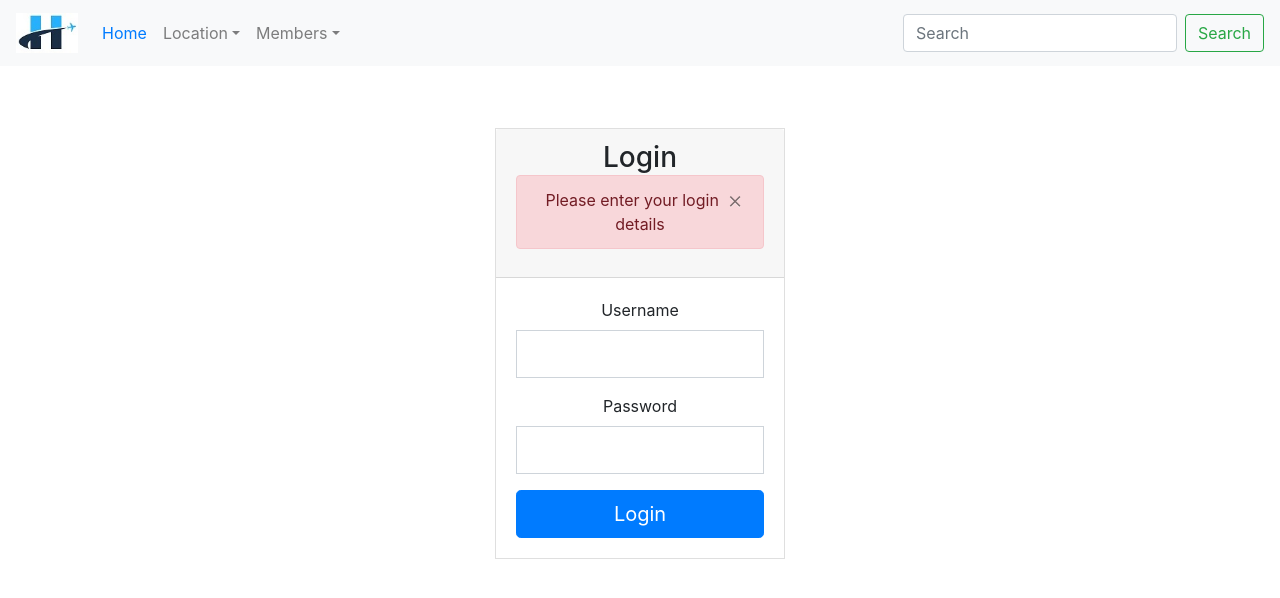
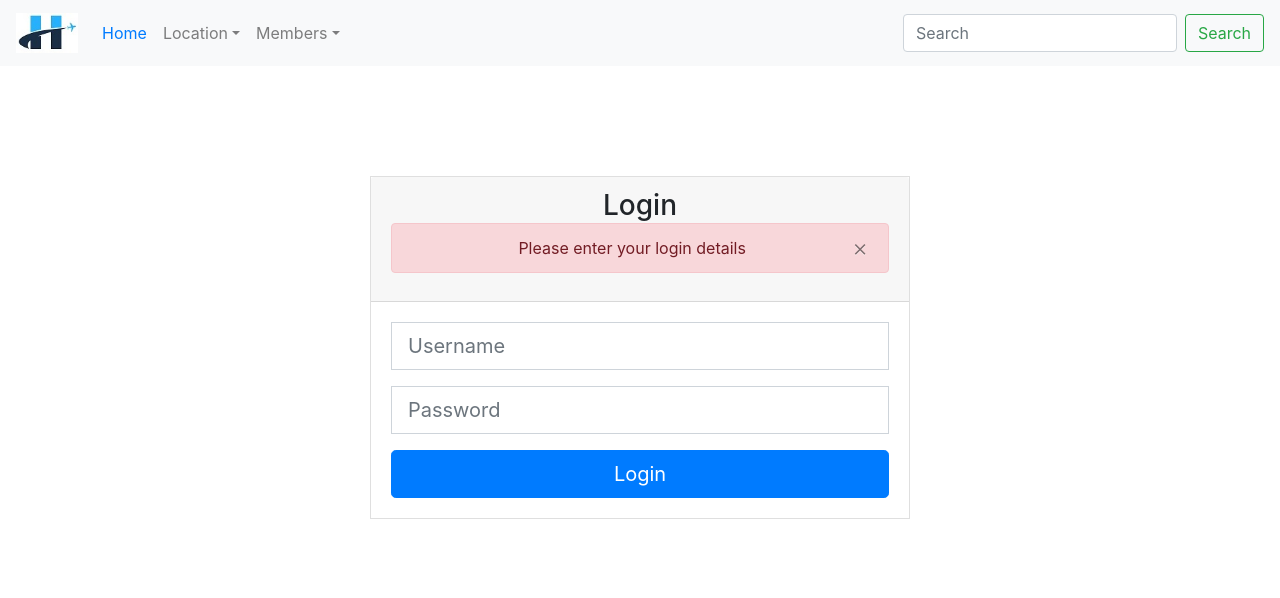
Before and after one commit to henrychia12/Hot-spot-searcher, a React (Create React App) app: page /login in a window 1280 px wide. Shown: the top 598 px of the page. Built offline with nearby package versions, Linux system fonts and the light colour scheme.

Commit message:
updated register component and made deleteaccount componenent

```diff
--- a/package.json
+++ b/package.json
@@ -5,6 +5,7 @@
   "dependencies": {
     "@material-ui/core": "^3.9.0",
     "@material-ui/icons": "^3.0.2",
+    "axios": "^0.18.0",
     "bootstrap": "^4.2.1",
     "jquery": "^3.3.1",
     "popper.js": "^1.14.6",
--- a/src/App.js
+++ b/src/App.js
@@ -7,6 +7,7 @@ import Register from './Components/Register';
 import LogIn from './Components/LogIn';
 import Asia from './Components/Asia';
 import Turkey from './Components/Turkey';
+import DeleteAccount from './Components/DeleteAccount';
 
 class App extends Component {
   render() {
@@ -18,6 +19,7 @@ class App extends Component {
           <Route path='/home' component={Home} />
           <Route path='/register' component={Register} />
           <Route path='/login' component={LogIn} />
+          <Route path='/deleteaccount' component={DeleteAccount} />
           <Route path='/asia' component={Asia} />
           <Route path='/turkey' component={Turkey} />
 
--- a/src/Components/Asia.js
+++ b/src/Components/Asia.js
@@ -1,8 +1,9 @@
-import React from 'react';
+import React, { Component } from 'react';
 import logo from '../asia-image.jpg';
 import { Link, NavLink } from 'react-router-dom';
 
-const Asia = () => {
+class Asia extends Component {
+    render(){
     return (
         <div className="container">
             <header className="App-header">
@@ -31,5 +32,6 @@ const Asia = () => {
         </div>
     )
 }
+}
 
 export default Asia;
--- /dev/null
+++ b/src/Components/DeleteAccount.js
@@ -0,0 +1,11 @@
+import React, { Component } from 'react';
+
+class DeleteAccount extends Component {
+    render() {
+        return (
+            <div>hello</div>
+        )
+    }
+}
+
+export default DeleteAccount;
--- a/src/Components/Home.js
+++ b/src/Components/Home.js
@@ -1,7 +1,8 @@
-import React from 'react';
+import React, { Component } from 'react';
 import logo from '../city.jpg';
 
-const Home = () => {
+class Home extends Component {
+    render(){
     return (
         <div className="container">
             <header className="App-header">
@@ -16,5 +17,6 @@ const Home = () => {
         </div>
     )
 }
+}
 
 export default Home;
--- a/src/Components/LogIn.js
+++ b/src/Components/LogIn.js
@@ -1,8 +1,33 @@
-import React from 'react'
+import React, { Component } from 'react';
 
-const LogIn = () => {
+class LogIn extends Component {
+    constructor(props) {
+        super(props);
+
+        this.state = {
+            username: null,
+            password: null
+        }
+    }
+
+    validateForm() {
+        return this.state.username.length > 0 && this.state.password.length > 0;
+    }
+
+    handleChange = event => {
+        this.setState({
+            [event.target.id]: event.target.value
+        });
+    }
+
+    handleSubmit = event => {
+        event.preventDefault();
+    }
+
+
+    render() {
         return (
-        <div class="col-md-6 mx-auto">
+            <div class="container py-5">
                 <div class="row">
                     <div class="col-md-12">
                         <h2 class="text-center text-white mb-4">Bootstrap 4 Login Form</h2>
@@ -19,12 +44,10 @@ const LogIn = () => {
                                     <div class="card-body">
                                         <form class="form" role="form" autocomplete="off" id="formLogin" novalidate="" method="POST">
                                             <div class="form-group">
-                                            <label for="uname1">Username</label>
-                                            <input type="text" class="form-control form-control-lg rounded-0" name="uname1" id="uname1" required="" />
+                                                <input type="text" class="form-control form-control-lg rounded-0" placeholder="Username" name="uname1" id="uname1" required="" />
                                             </div>
                                             <div class="form-group">
-                                            <label>Password</label>
-                                            <input type="password" class="form-control form-control-lg rounded-0" id="pwd1" required="" autocomplete="new-password" />
+                                                <input type="password" class="form-control form-control-lg rounded-0" placeholder="Password" id="pwd1" required="" autocomplete="new-password" />
                                             </div>
                                             <div>
                                             </div>
@@ -40,5 +63,7 @@ const LogIn = () => {
 
         )
     }
+}
+
 
 export default LogIn;
--- a/src/Components/Navbar.js
+++ b/src/Components/Navbar.js
@@ -22,11 +22,17 @@ class Navbar extends Component {
         </a>
               <div class="dropdown-menu" aria-labelledby="navbarDropdown">
                 <a class="dropdown-item"><Link to="/antartica">Antartica</Link></a>
+                <div class="dropdown-divider"></div>
                 <a class="dropdown-item"><Link to="/africa">Africa</Link></a>
+                <div class="dropdown-divider"></div>
                 <a class="dropdown-item"><Link to="/asia">Asia</Link></a>
+                <div class="dropdown-divider"></div>
                 <a class="dropdown-item"><Link to="/australia">Australia</Link></a>
+                <div class="dropdown-divider"></div>
                 <a class="dropdown-item"><Link to="/europe">Europe</Link></a>
+                <div class="dropdown-divider"></div>
                 <a class="dropdown-item"><Link to="/northamerica">North America</Link></a>
+                <div class="dropdown-divider"></div>
                 <a class="dropdown-item"><Link to="/southamerica">South America</Link></a>
 
               </div>
@@ -37,10 +43,12 @@ class Navbar extends Component {
         </a>
               <div class="dropdown-menu" aria-labelledby="navbarDropdown">
                 <a class="dropdown-item"><Link to="/register">Register</Link></a>
-
                 <div class="dropdown-divider"></div>
                 <a class="dropdown-item"><Link to="/login">Log In</Link></a>
+                <div class="dropdown-divider"></div>
+                <a class="dropdown-item"><Link to="/deleteaccount">Delete Account</Link></a>
               </div>
+
             </li>
 
           </ul>
--- a/src/Components/Register.js
+++ b/src/Components/Register.js
@@ -1,6 +1,55 @@
 import React, { Component } from 'react';
+import axios from 'axios';
 
-const Register = () => {
+class Register extends Component {
+
+    constructor(props) {
+        super(props);
+        this.state = {
+            userName: null,
+            userFullName: null,
+            emailAddress: null,
+            password: null,
+        }
+    }
+
+    createAccount = () => {
+        axios.post('http://localhost:8081/HotSpot-Project/api/userAccount/createAccount', {
+            userName: this.state.userName,
+            userFullName: this.state.userFullName,
+            emailAddress: this.state.emailAddress,
+            password: this.state.password
+        })
+        .then(function (response) {
+            console.log(response.data);
+        })
+        .catch(function (error) {
+            console.log(error);
+        });
+    }
+
+    validateForm(){
+        return (
+            this.state.userName.length > 0 &&
+            this.state.userFullName.length > 0 &&
+            this.state.emailAddress.length > 0 &&
+            this.state.password.length > 0
+        )
+    }
+
+    handleSubmit = event => {
+        event.preventDefault();
+        this.postAccount();
+    }
+
+    handleChange = event => {
+        this.setState({
+            [event.target.id]: event.target.value
+        });
+    }
+
+
+    render() {
         return (
 
             <div>
@@ -12,21 +61,18 @@ const Register = () => {
                                 <div class="alert alert-danger">
                                     <a class="close font-weight-light" data-dismiss="alert" href="#">×</a>Please enter all fields to register.
                     </div>
-                            <fieldset>
+                                <fieldset onSubmit={this.handleSubmit}>
                                     <div class="form-group has-error">
-                                    <input class="form-control input-lg" placeholder="Username" name="username" type="text" />
+                                        <input class="form-control input-lg" onChange={this.handleChange} placeholder="Username" name="username" type="text" />
                                     </div>
                                     <div class="form-group has-error">
-                                    <input class="form-control input-lg" placeholder="Full Name" name="fullname" type="text" />
+                                        <input class="form-control input-lg" onChange={this.handleChange} placeholder="Full Name" name="fullname" type="text" />
                                     </div>
                                     <div class="form-group has-error">
-                                    <input class="form-control input-lg" placeholder="E-mail Address" name="email" type="text" />
+                                        <input class="form-control input-lg" onChange={this.handleChange} placeholder="E-mail Address" name="email" type="email" />
                                     </div>
                                     <div class="form-group has-success">
-                                    <input class="form-control input-lg" placeholder="Password" name="password" type="password" />
-                                </div>
-                                <div class="form-group has-success">
-                                    <input class="form-control input-lg" placeholder="Confirm Password" name="password" type="password" />
+                                        <input class="form-control input-lg" onChange={this.handleChange} placeholder="Password" name="password" type="password" />
                                     </div>
                                     <div class="checkbox">
                                         <label class="small">
@@ -42,5 +88,6 @@ const Register = () => {
             </div>
         );
     }
+}
 
 export default Register;
--- a/src/Components/Turkey.js
+++ b/src/Components/Turkey.js
@@ -1,7 +1,8 @@
-import React from 'react'
+import React, { Component } from 'react';
 import logo from '../blue-mosque-img.jpg';
 
-const Turkey = () => {
+class Turkey extends Component {
+    render() {
         return (
             <div className="container">
                 <header className="App-header">
@@ -17,5 +18,6 @@ const Turkey = () => {
             </div>
         )
     }
+}
 
 export default Turkey;
```
Also changed, not shown: 1 other file (tests, documents, lock files or other folders). Lines whose indentation alone changed are shown as unchanged.
